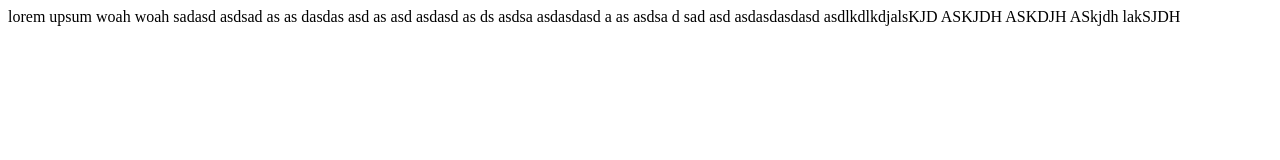
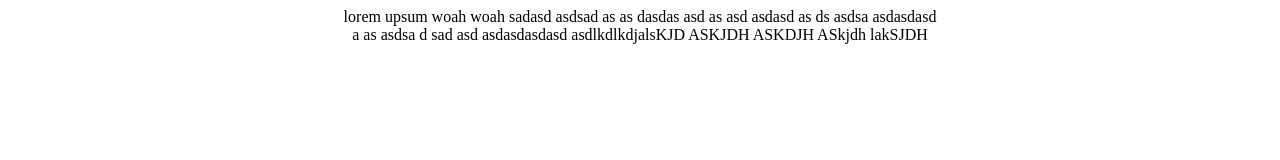
Before and after one commit to pllplp/New-woah, a plain HTML site: page index.html in a window 1280 px wide. Drawn offline with Linux system fonts and the light colour scheme.

Commit message:
Update index.html

```diff
--- a/index.html
+++ b/index.html
@@ -1,7 +1,7 @@
 <!DOCTYPE html>
 <html>
 <head>
-	<link href="style/style.css">
+	<link href="style/style.css" rel="stylesheet">
 	<meta charset="utf-8">
 	<meta name="viewport" content="width=device-width, initial-scale=1">
 	<title>Woah</title>
```
